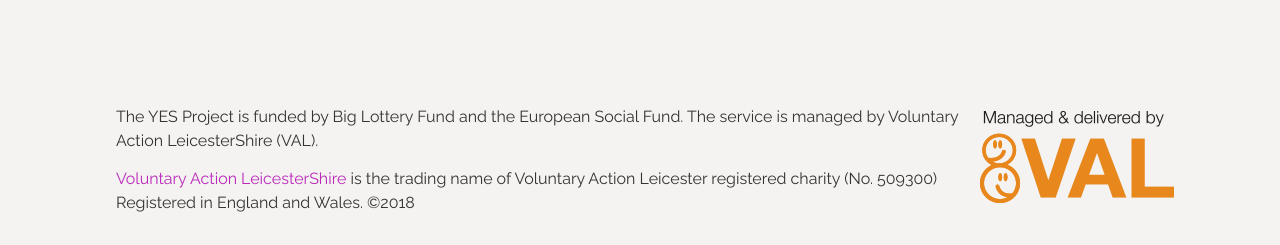
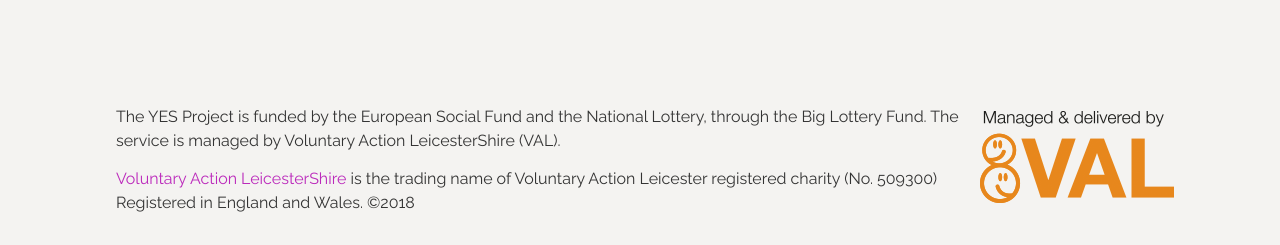
Before and after one commit to richardatval/www.yesproject.org, a Jekyll site: the page built from index.md, in a window 1280 px wide. Shown: the part 1840-2085 px from the top of the page. Built offline with Jekyll 4.4.1, drawn with Linux system fonts in a browser that asks for light colours; nearby versions of some CDN libraries.

Commit message:
Update for GDPR

```diff
--- a/_config.yml
+++ b/_config.yml
@@ -18,7 +18,7 @@
 baseurl:
 email: info@yesproject.org
 github:
-copyright: "The YES Project is funded by Big Lottery Fund and the European Social Fund. The service is managed by Voluntary Action LeicesterShire (VAL).</p><p><a href=\"http://www.valonline.org.uk\">Voluntary Action LeicesterShire</a> is the trading name of Voluntary Action Leicester registered charity (No. 509300) Registered in England and Wales. ©"
+copyright: "The YES Project is funded by the European Social Fund and the National Lottery, through the Big Lottery Fund. The service is managed by Voluntary Action LeicesterShire (VAL).</p><p><a href=\"http://www.valonline.org.uk\">Voluntary Action LeicesterShire</a> is the trading name of Voluntary Action Leicester registered charity (No. 509300) Registered in England and Wales. ©"
 
 #  Social media settings
 
--- a/_includes/js/scripts.js
+++ b/_includes/js/scripts.js
@@ -1,3 +1,5 @@
+ga('set', 'anonymizeIp', true);
+
 $(document).ready(function() {
 
     if (document.location.pathname == "/yes-films/") {
```
Also changed, not shown: 3 other files.
